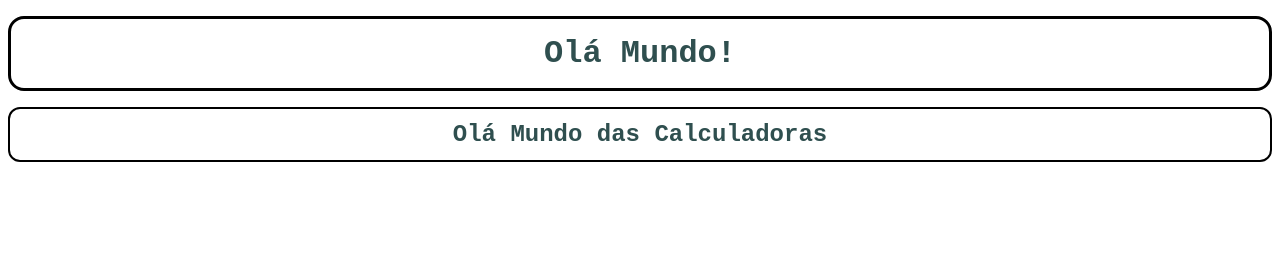
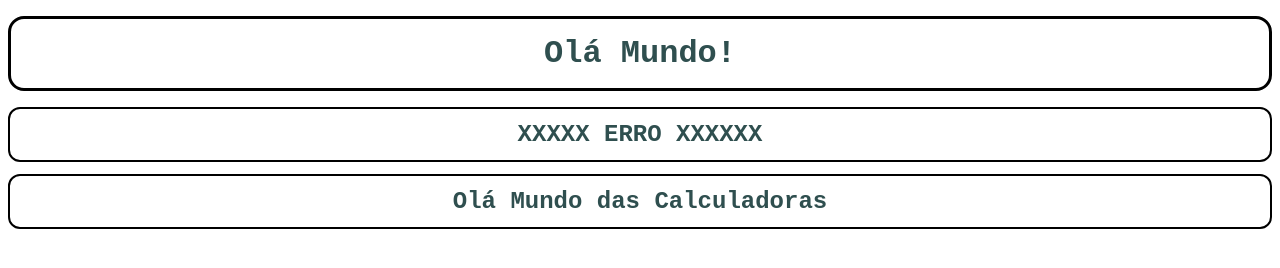
Before and after one commit to thiagovieiradti/calculadora, a plain HTML site: page site/index.html in a window 1280 px wide. Drawn offline with Linux system fonts and the light colour scheme.

Commit message:
SIMULACAO DE ERRO

```diff
--- a/site/index.html
+++ b/site/index.html
@@ -5,6 +5,7 @@
   </head>
   <body>
     <h1>Olá Mundo!</h1>
+    <h2>XXXXX ERRO XXXXXX</h2>
     <div id="conteudo"></div>
   </body>
   <script src="script/biblioteca/jquery-3.4.1.min.js"></script>
```
